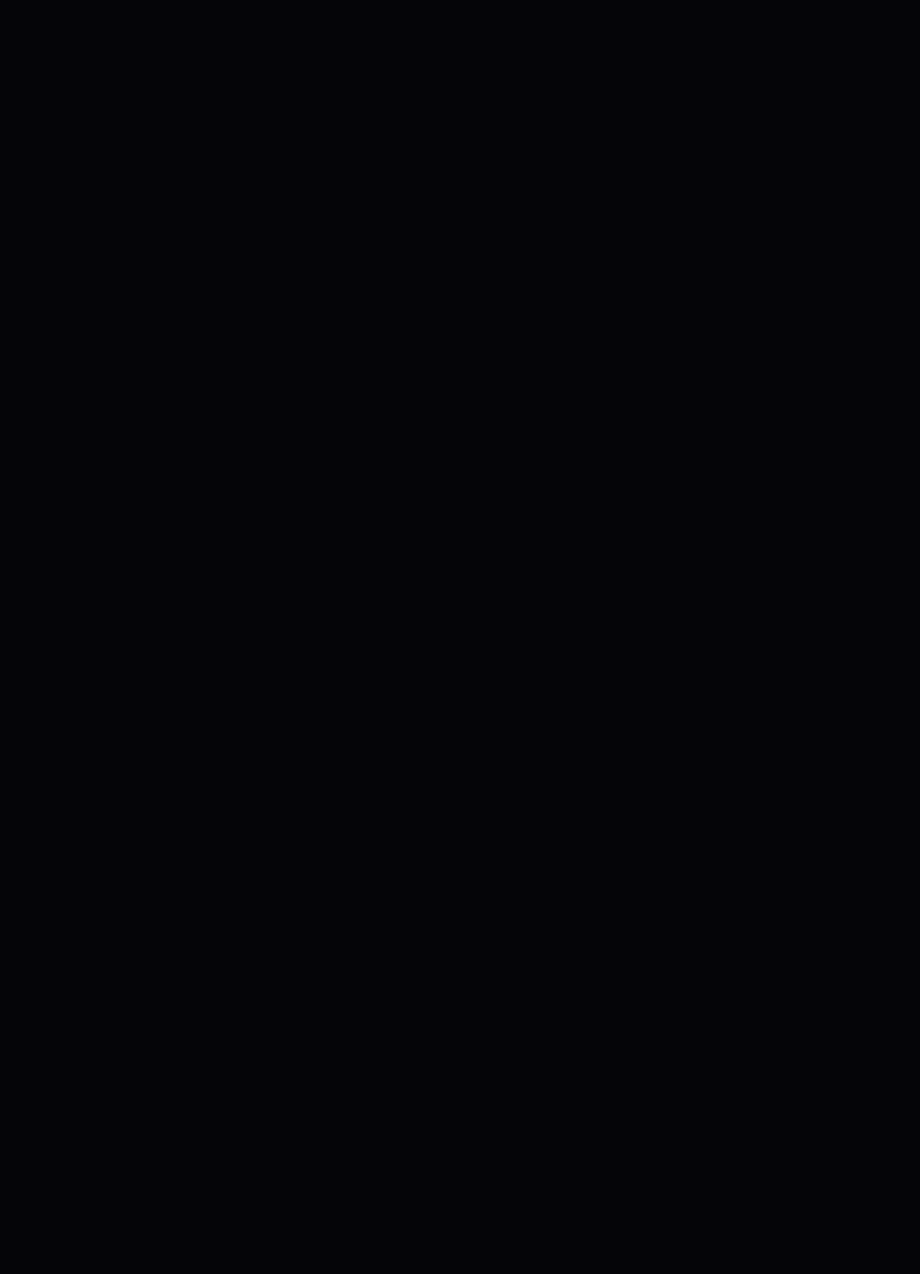
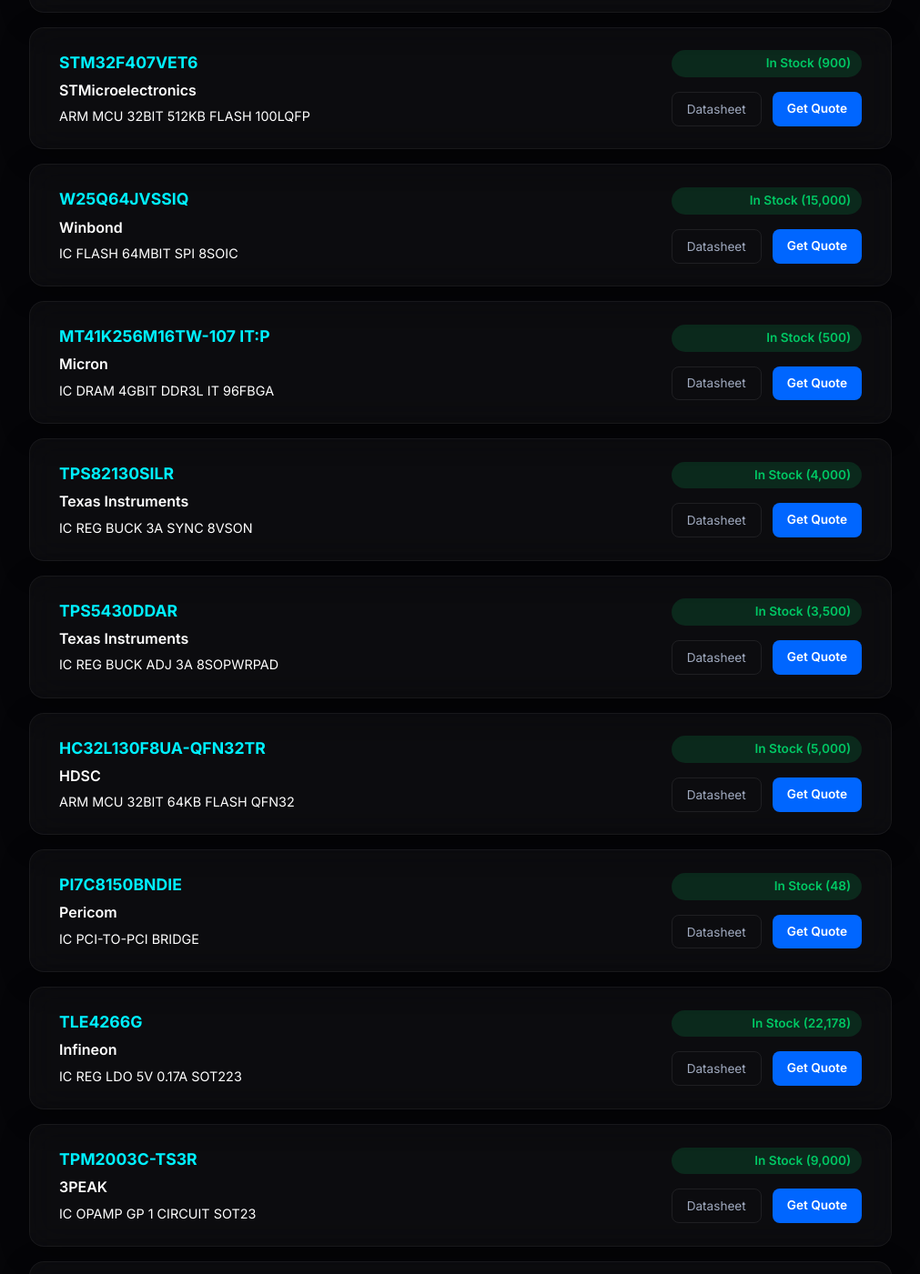
Before and after one commit to DkakaX/PJD, a Next.js app: page /en/products in a window 1280 px wide. Shown: the part 1734-3135 px from the top of the page at 91% size, without its empty margins (268-1279 px from the left). Before the commit the page ends 1583 px from the top, so only its background shows below. Built offline with nearby package versions, Linux system fonts and the light colour scheme.

Commit message:
Add new product parts to the inventory list

```diff
--- a/app/[lang]/products/page.tsx
+++ b/app/[lang]/products/page.tsx
@@ -23,6 +23,31 @@
     { part: 'ADuM1201ARZ-RL7',   mfg: 'Analog Devices',     desc: 'DGTL ISO 2.5KV GEN PURP 8SOIC',  stock: 5000  },
     { part: 'TPS54331DR',        mfg: 'Texas Instruments',  desc: 'IC REG BUCK ADJ 3A 8SOIC',       stock: 850   },
     { part: 'CC0805KRX7R9BB104', mfg: 'Yageo',              desc: 'CAP CER 0.1UF 50V X7R 0805',    stock: 25000 },
+    { part: 'STM32F405RGT6', mfg: 'STMicroelectronics', desc: 'ARM MCU 32BIT 1MB FLASH 64LQFP', stock: 1500 },
+    { part: 'ICM-42688-P', mfg: 'TDK InvenSense', desc: '6-AXIS MEMS MOTIONTRACKING', stock: 3000 },
+    { part: 'STM32F103C8T6', mfg: 'STMicroelectronics', desc: 'ARM MCU 32BIT 64KB FLASH 48LQFP', stock: 8000 },
+    { part: 'W25Q128JVSIQ', mfg: 'Winbond', desc: 'IC FLASH 128MBIT SPI 8SOIC', stock: 12000 },
+    { part: 'MT41K256M16TW-107:P', mfg: 'Micron', desc: 'IC DRAM 4GBIT DDR3L 96FBGA', stock: 600 },
+    { part: 'STM32F407VET6', mfg: 'STMicroelectronics', desc: 'ARM MCU 32BIT 512KB FLASH 100LQFP', stock: 900 },
+    { part: 'W25Q64JVSSIQ', mfg: 'Winbond', desc: 'IC FLASH 64MBIT SPI 8SOIC', stock: 15000 },
+    { part: 'MT41K256M16TW-107 IT:P', mfg: 'Micron', desc: 'IC DRAM 4GBIT DDR3L IT 96FBGA', stock: 500 },
+    { part: 'TPS82130SILR', mfg: 'Texas Instruments', desc: 'IC REG BUCK 3A SYNC 8VSON', stock: 4000 },
+    { part: 'TPS5430DDAR', mfg: 'Texas Instruments', desc: 'IC REG BUCK ADJ 3A 8SOPWRPAD', stock: 3500 },
+    { part: 'HC32L130F8UA-QFN32TR', mfg: 'HDSC', desc: 'ARM MCU 32BIT 64KB FLASH QFN32', stock: 5000 },
+    { part: 'PI7C8150BNDIE', mfg: 'Pericom', desc: 'IC PCI-TO-PCI BRIDGE', stock: 48 },
+    { part: 'TLE4266G', mfg: 'Infineon', desc: 'IC REG LDO 5V 0.17A SOT223', stock: 22178 },
+    { part: 'TPM2003C-TS3R', mfg: '3PEAK', desc: 'IC OPAMP GP 1 CIRCUIT SOT23', stock: 9000 },
+    { part: 'JQC-3FF/012-1HS(551)', mfg: 'HONGFA', desc: 'RELAY GEN PURPOSE SPST 10A 12V', stock: 63422 },
+    { part: 'LTC6820HMS#3ZZTRPBF', mfg: 'Analog Devices', desc: 'IC isoSPI ISOLATED COMM 16MSOP', stock: 2200 },
+    { part: 'CDSOD323-T03C', mfg: 'Bourns', desc: 'TVS DIODE 3.3V SOD323', stock: 132000 },
+    { part: 'OPA2340UA/2K5', mfg: 'Texas Instruments', desc: 'IC OPAMP GP 2 CIRCUIT 8SOIC', stock: 12987 },
+    { part: 'Hi3531DRBCV100', mfg: 'HiSilicon', desc: 'IC SOC VIDEO PROCESSOR BGA', stock: 100 },
+    { part: 'LTR-381RGB-WA', mfg: 'LITEON', desc: 'RGB COLOR LIGHT SENSOR', stock: 1500 },
+    { part: 'MX66UM2G45GXRI00', mfg: 'MXIC', desc: 'IC FLASH 2GBIT OCTAL BGA', stock: 2000 },
+    { part: 'ISM330DHCXTR', mfg: 'STMicroelectronics', desc: 'IMU 3-AXIS ACCEL/GYRO LGA', stock: 5000 },
+    { part: 'XC7A35T-2FGG484I', mfg: 'AMD Xilinx', desc: 'IC FPGA ARTIX-7 484FBGA', stock: 1200 },
+    { part: 'XC7A75T-2FGG484I', mfg: 'AMD Xilinx', desc: 'IC FPGA ARTIX-7 484FBGA', stock: 1200 },
+    { part: 'FX2CA2-100S-1.27DSAL(71)', mfg: 'Hirose', desc: 'CONN PLUG 100POS 1.27MM', stock: 292 },
   ]
 
   const sidebarStyle: React.CSSProperties = { padding: '1.5rem', borderRadius: 'var(--radius-lg)', position: 'sticky', top: '100px' }
```
